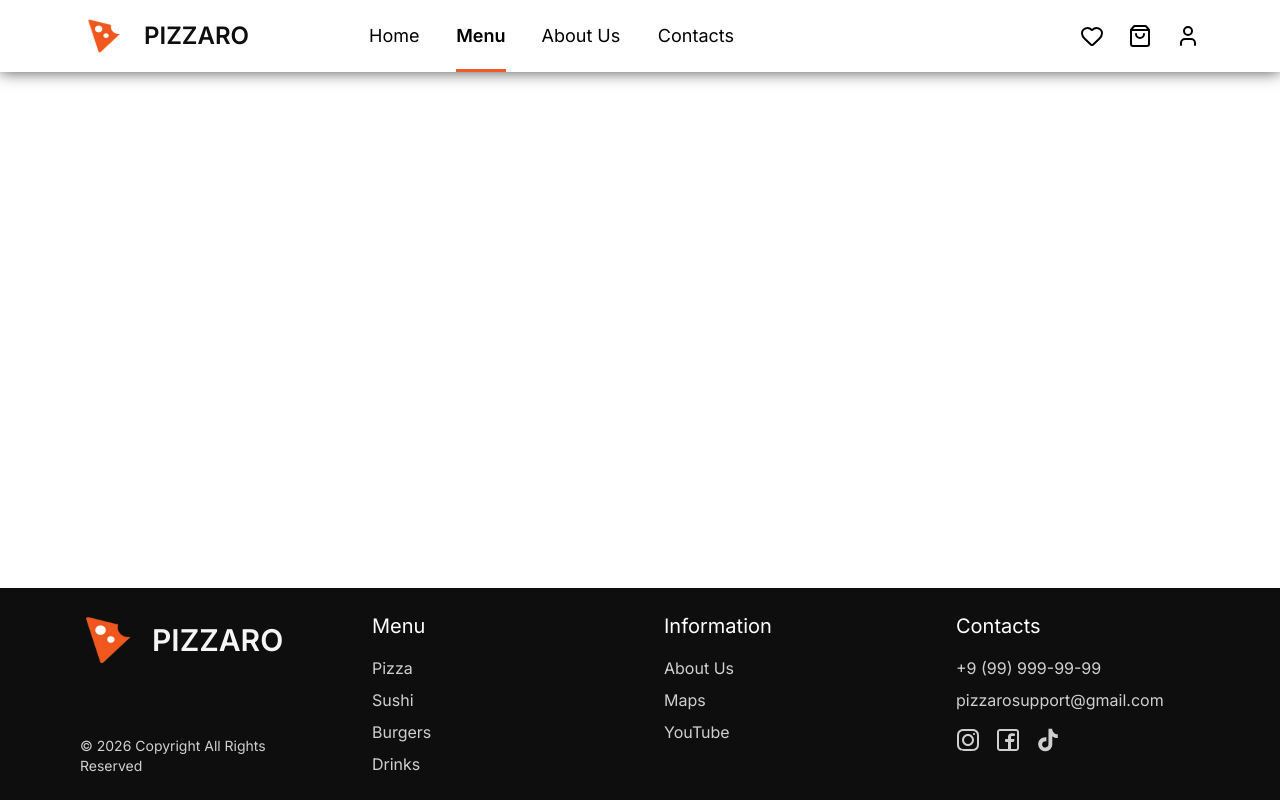
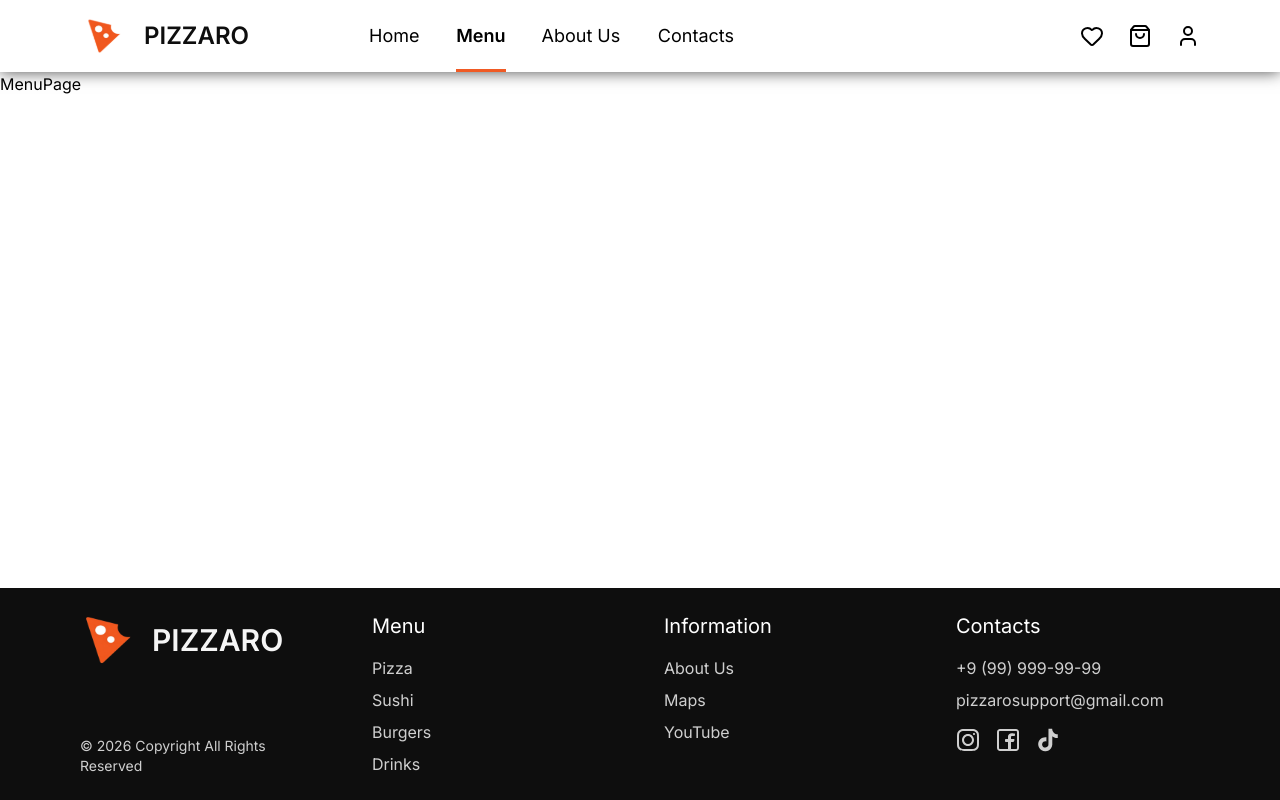
Before and after one commit to Alex-20031003/PIZZARO, a React (Vite) app: page /menu in a window 1280 px wide. Built offline with nearby package versions, Linux system fonts and the light colour scheme.

Commit message:
feat: add padding for main layout

```diff
--- a/src/app/layouts/MainLayout.tsx
+++ b/src/app/layouts/MainLayout.tsx
@@ -18,7 +18,7 @@ export function MainLayout() {
     <div className='flex min-h-screen flex-col'>
       <Header onOpenCart={openCart} onOpenFavorite={openFavorite} onOpenUser={openUser} onOpenNavigation={openNavigation} />
 
-      <main className='flex-1'>
+      <main className='flex-1 pt-18'>
         <Outlet />
       </main>
 
```
